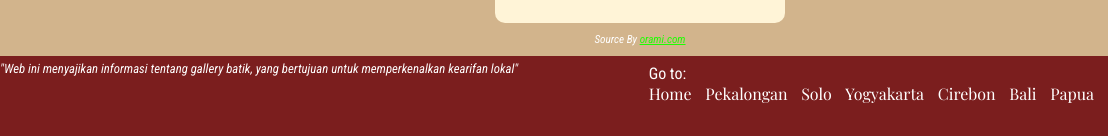
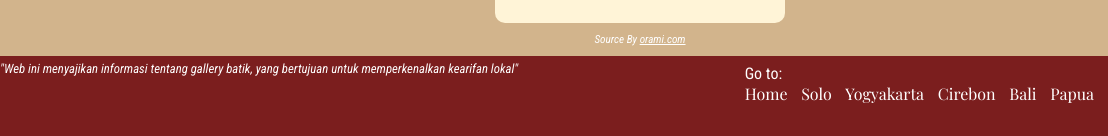
Before and after one commit to the-coding-dude31/P5, a plain HTML site: page pekalongan.html in a window 1280 px wide. Shown: the part 957-1093 px from the top of the page, 0-1108 px from the left. Drawn offline with nearby package versions, Linux system fonts and the light colour scheme; a web font is replaced by a local one.

Commit message:
Add files via upload

```diff
--- a/pekalongan.css
+++ b/pekalongan.css
@@ -461,7 +461,7 @@ header nav a:hover {
 }
 
 .source2 {
-  color: #1eff00;
+  color: #fff;
 }
 
 /* mobile view */
--- a/pekalongan.html
+++ b/pekalongan.html
@@ -125,7 +125,6 @@
       <div class="navbar footer">
         <p>Go to:</p>
         <a href="index.html">Home</a>
-        <a href="pekalongan.html">Pekalongan</a>
         <a href="solo.html">Solo</a>
         <a href="yogyakarta.html">Yogyakarta</a>
         <a href="cirebon.html">Cirebon</a>
```
Also changed, not shown: bali.html (+0 -1 lines), cirebon.html (+0 -1 lines), papua.html (+0 -1 lines), solo.html (+0 -1 lines).
